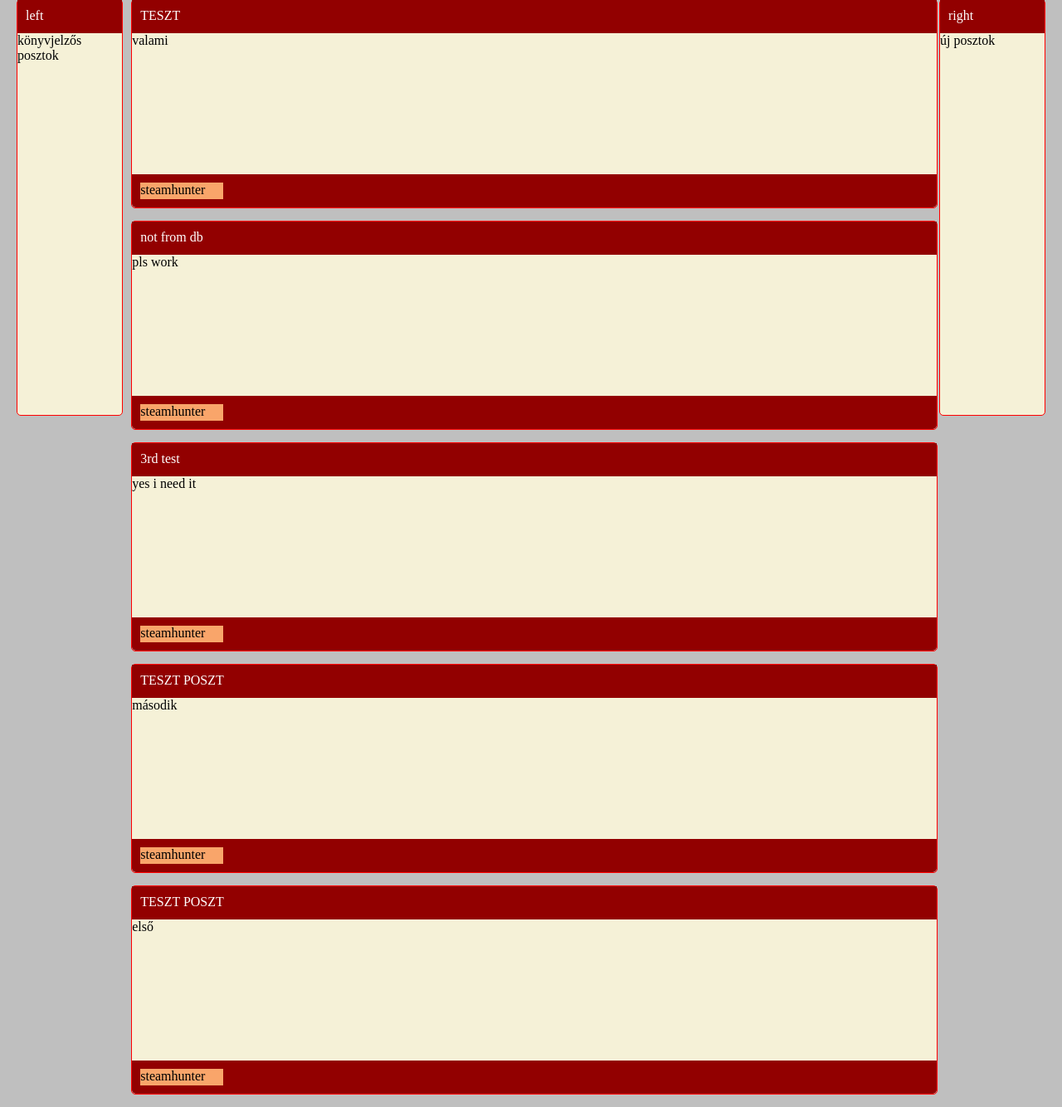
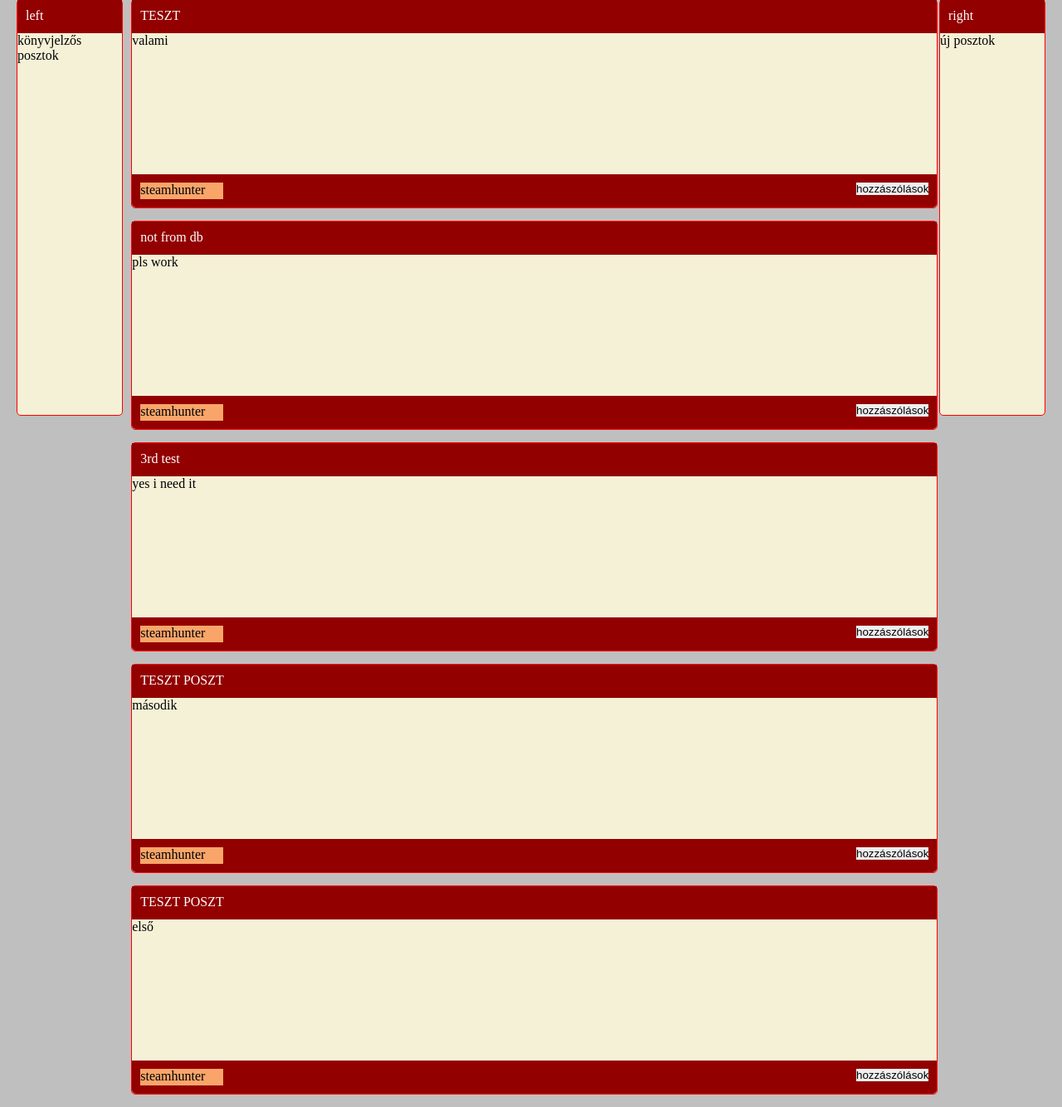
Before and after one commit to njszki-2016-14sz/szegedi-hideout, a PHP site: page / in a window 1280 px wide. Shown: the part 118-1452 px from the top of the page at 83% size. Run offline with PHP 8.4, Linux system fonts and the light colour scheme; data comes from the database, SQL or seed files in the repository.

Commit message:
frame for comment system

```diff
--- a/base.css
+++ b/base.css
@@ -183,4 +183,9 @@ body
 	height:20px;
 	width:100px;
 	background-color: #f9a56a;
+	float:left;
 }
+.commnethidder
+{
+	float:right;
+}
--- a/postfeed.php
+++ b/postfeed.php
@@ -44,6 +44,20 @@
 				$rec = mysql_fetch_assoc($ress);
 				?>
 				<p id="senderbox"><?=$rec['username']?></p>
+				<form method="post" class="commnethidder">
+				<input type="submit" name="comment" value="hozzászólások">
+				<input type="hidden" name="postid" value=<?=$record['id'];?>>
+				<?php
+				if(isset($_POST['comment']))
+				{
+					if($_POST['postid']==$record['id'])
+					{
+						print($_POST['postid']);
+					}
+				}
+
+				?>
+				</form>
 				</div>
 				</div>
 				<?php
```
